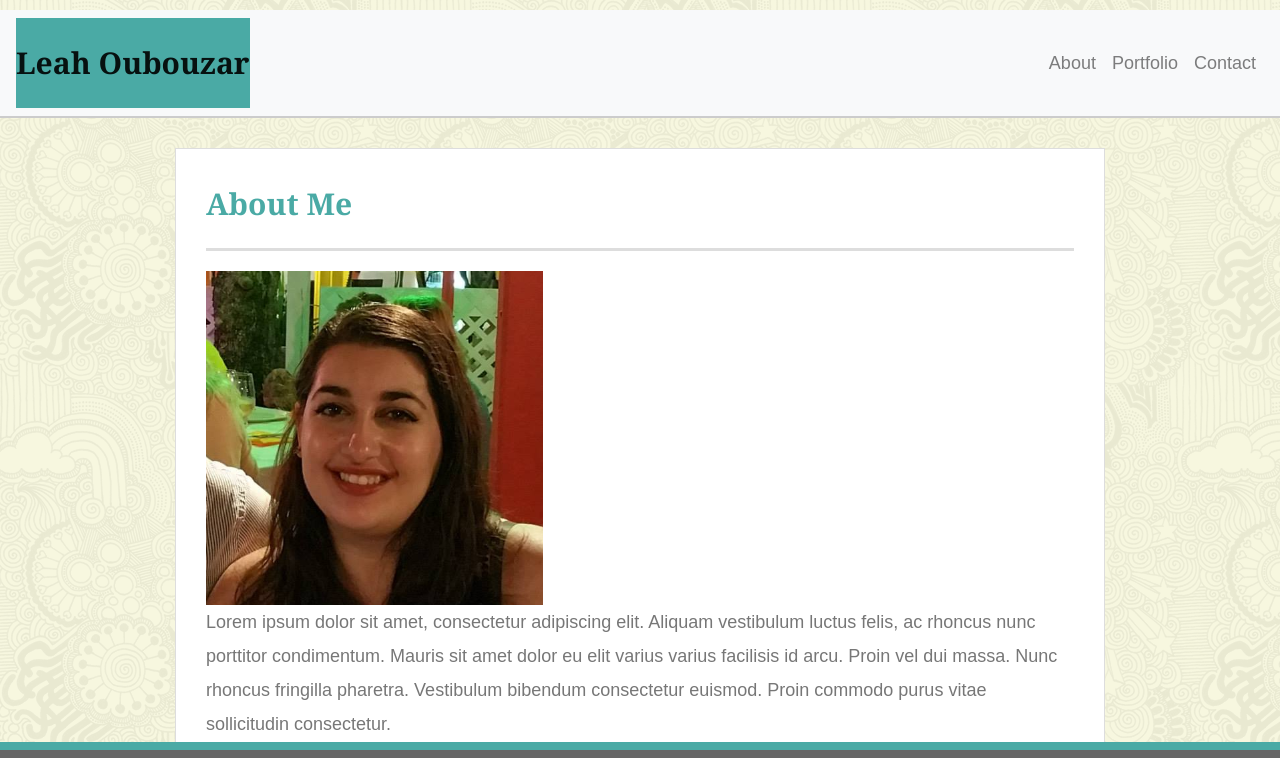
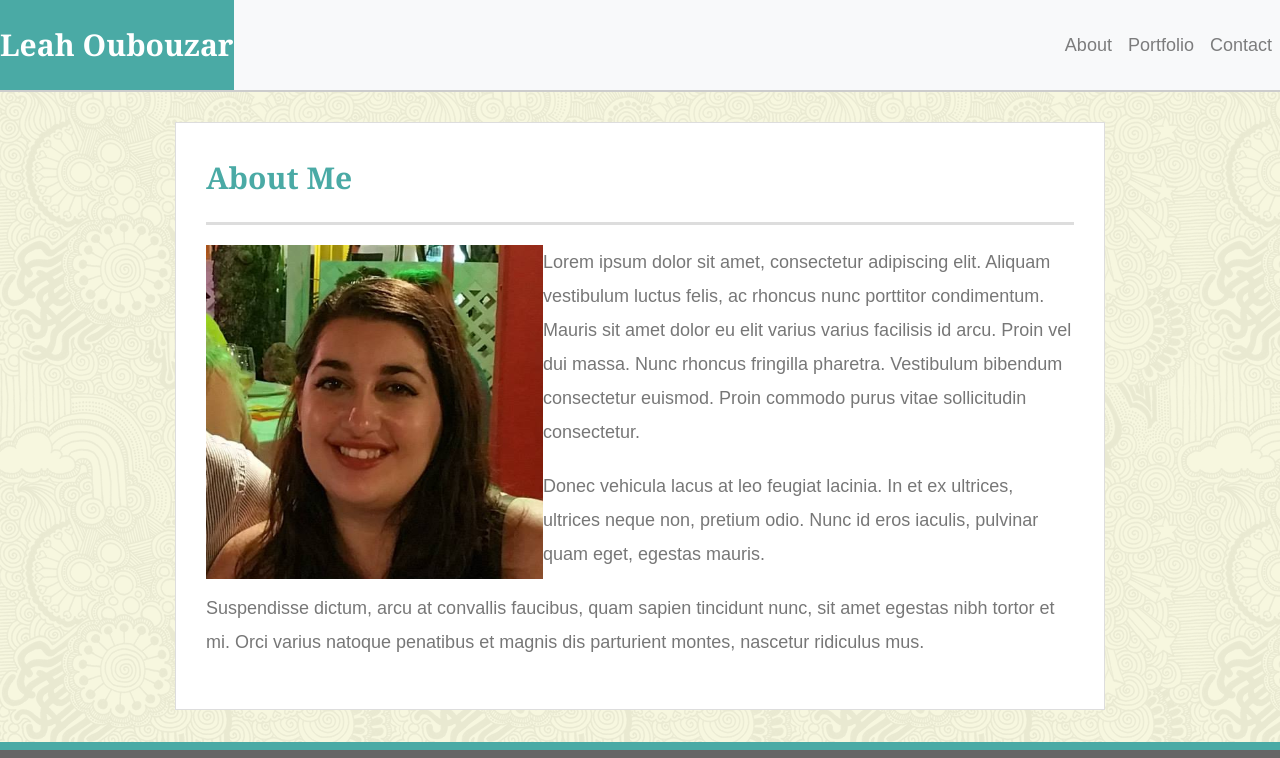
Before and after one commit to LOubouzar/Basic-Portfolio-Bootstrap, a plain HTML site: page index.html in a window 1280 px wide. Shown: the top 758 px of the page. Drawn offline with nearby package versions, Linux system fonts and the light colour scheme.

Commit message:
Final Draft

```diff
--- a/style.css
+++ b/style.css
@@ -7,16 +7,20 @@
     font-size: 30px;
     font-weight: 700;
     line-height: 90px;
-    color: white;
+    color: white !important;
     text-align: center;
-    text-decoration: none;
+    /* text-decoration: none; */
     background: #4aaaa5;
   }
 
+  .navbar {
+      padding: 0;
+  }
+
   nav {
-    margin-top: 10px;
+    /* margin-top: 10px; */
     border-bottom: 2px solid #ccc;
-  }
+}
 
   /* General Styling */
 body {
@@ -33,11 +37,7 @@ body {
   p {
     margin-bottom: 20px;
   }
-/*
-  p:last-child {
-    margin-bottom: 0;
-  }
-   */
+
   h1,
   h2,
   h3 {
@@ -66,7 +66,7 @@ body {
 
 #main-container {
     padding-top: 30px;
-    padding-bottom: 30px;
+    padding-bottom: 30px !important;
 
 }
 
@@ -78,7 +78,13 @@ body {
     margin: 0 0 40px;
     background: #fff;
     border: 1px solid #ddd;
+    float: left;
   }
+
+img {
+    float: left;
+}
+
 
 /* Contact Page Styling */
 label {
```
